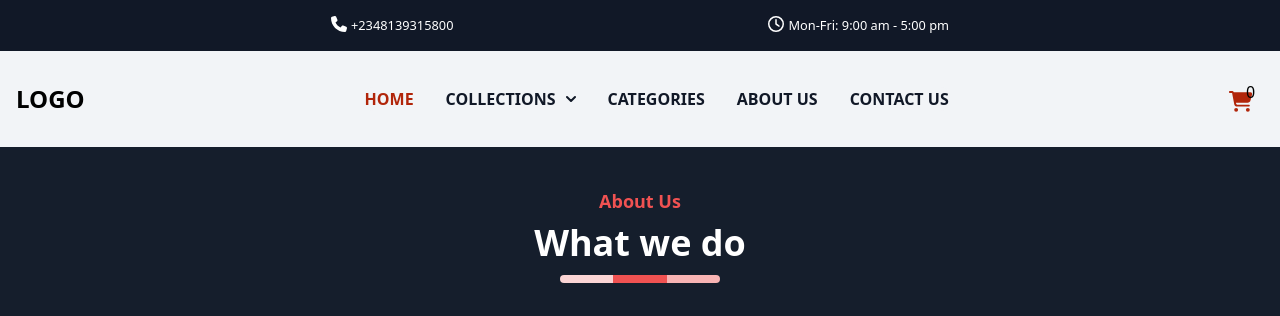
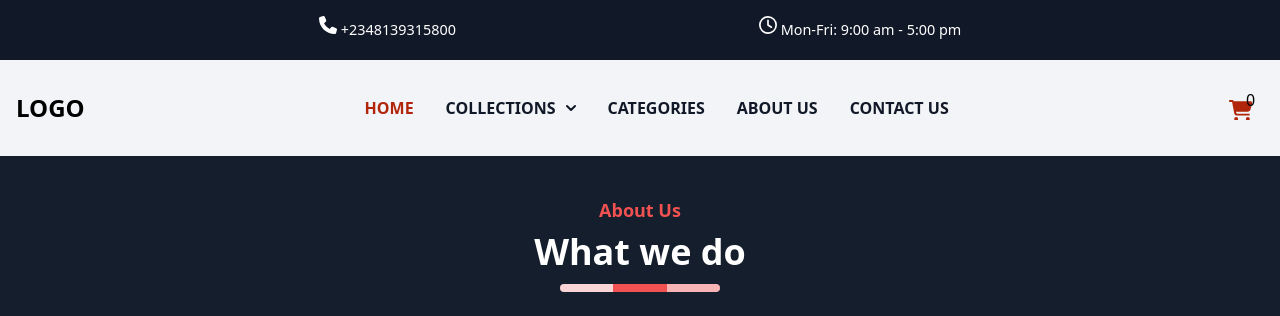
Before and after one commit to MESHEmugles/SoleGent, a Django app: page /about/ in a window 1280 px wide. Shown: the top 316 px of the page. Run offline with Django 4.2, Linux system fonts and the light colour scheme; style sheets or scripts are compiled from the project's sources; parts of the project's set-up code (start-up, migrations or seed data) failed here and were passed over; some libraries are stand-ins or nearby versions.

```diff
--- a/templates/components/navbar.html
+++ b/templates/components/navbar.html
@@ -3,14 +3,14 @@
         <nav class="bg-[#111827] dark:bg-[#111827]">
             <div class="max-w-screen-xl flex flex-wrap justify-evenly mx-auto p-4 text-white">
                 <div class="flex items-center">
-                <a href='tel:+2348139315800' class="flex">
+                <a href='tel:+2348139315800' class="flex text-sm md:text-lg">
                     <svg xmlns="http://www.w3.org/2000/svg" fill="white" height="1em" viewBox="0 0 512 512"><path d="M164.9 24.6c-7.7-18.6-28-28.5-47.4-23.2l-88 24C12.1 30.2 0 46 0 64C0 311.4 200.6 512 448 512c18 0 33.8-12.1 38.6-29.5l24-88c5.3-19.4-4.6-39.7-23.2-47.4l-96-40c-16.3-6.8-35.2-2.1-46.3 11.6L304.7 368C234.3 334.7 177.3 277.7 144 207.3L193.3 167c13.7-11.2 18.4-30 11.6-46.3l-40-96z"/></svg>
                     <small class="ml-1">+2348139315800</small>
                     </a>
                 </div>
                 <div class="flex items-center">
-                <a href='/' class="flex" disabled>
-                <svg xmlns="http://www.w3.org/2000/svg" fill="white" height="1em" viewBox="0 0 512 512"><path d="M464 256A208 208 0 1 1 48 256a208 208 0 1 1 416 0zM0 256a256 256 0 1 0 512 0A256 256 0 1 0 0 256zM232 120V256c0 8 4 15.5 10.7 20l96 64c11 7.4 25.9 4.4 33.3-6.7s4.4-25.9-6.7-33.3L280 243.2V120c0-13.3-10.7-24-24-24s-24 10.7-24 24z"/></svg>
+                <a href='/' class="flex text-sm md:text-lg" disabled>
+                  <svg xmlns="http://www.w3.org/2000/svg" fill="white" height="1em" viewBox="0 0 512 512"><path d="M464 256A208 208 0 1 1 48 256a208 208 0 1 1 416 0zM0 256a256 256 0 1 0 512 0A256 256 0 1 0 0 256zM232 120V256c0 8 4 15.5 10.7 20l96 64c11 7.4 25.9 4.4 33.3-6.7s4.4-25.9-6.7-33.3L280 243.2V120c0-13.3-10.7-24-24-24s-24 10.7-24 24z"/></svg>
                     <small class="ml-1">Mon-Fri: 9:00 am - 5:00 pm</small>
                 </a>
                 </div>
```
